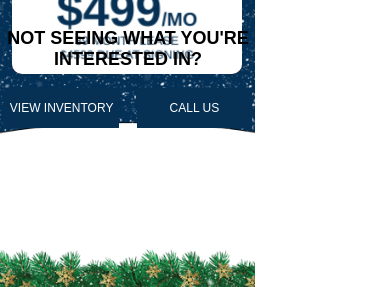
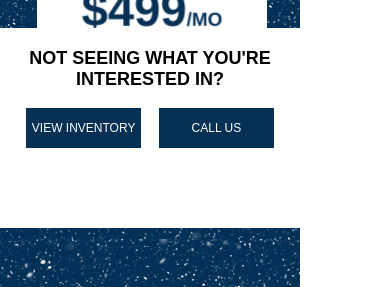
Before and after one commit to ramseycarsnj/volvoPaper, a plain HTML site: page index.html in a window 390 px wide. Shown: the part 1746-2033 px from the top of the page. Drawn offline with Linux system fonts and the light colour scheme; a script that the page names is missing; files whose address does not match are found by name.

Commit message:
updated mobile width

```diff
--- a/index.html
+++ b/index.html
@@ -307,16 +307,18 @@
     width: 260px;
     display: block;
     padding:0;
-    margin:0 0 0 -10px;
+    margin:0 0 0 15px;
   }
   #finalOffer{
     position: absolute;
-    bottom: -1030px;
-    left: -7px;
+    bottom: -1130px;
+    left: 0px;
     z-index: 9999;
     text-align: center;
-    margin: 0;
-    padding: 0;
+    margin: 0px 0 0 0;
+    padding: 20px 0 0 0;
+    background-color: #ffffff;
+    height: 200px;
   }
   #finalOffer button{
     width: 115px;
@@ -335,7 +337,7 @@
   }
   #finalOffer h1{
     font-size: 18px;
-    width: 270px;
+    width: 300px;
     margin: 0;
     padding: 0;
   }
@@ -343,18 +345,18 @@
     position: absolute;
     left: 0px;
     top: 0;
-    width: 255px;
+    width: 300px;
     height: 2033px;
     padding: 0;
     margin: 0;
     border: 0;
     background-image: url(backgroundMob.png);
-    background-size: 255px; }
+    background-size: 300px; }
   #copyContainer {
     position: absolute;
     left: 22px;
     top: 220px;
-    width: 255px; }
+    width: 300px; }
   }
     </style>
 
```
